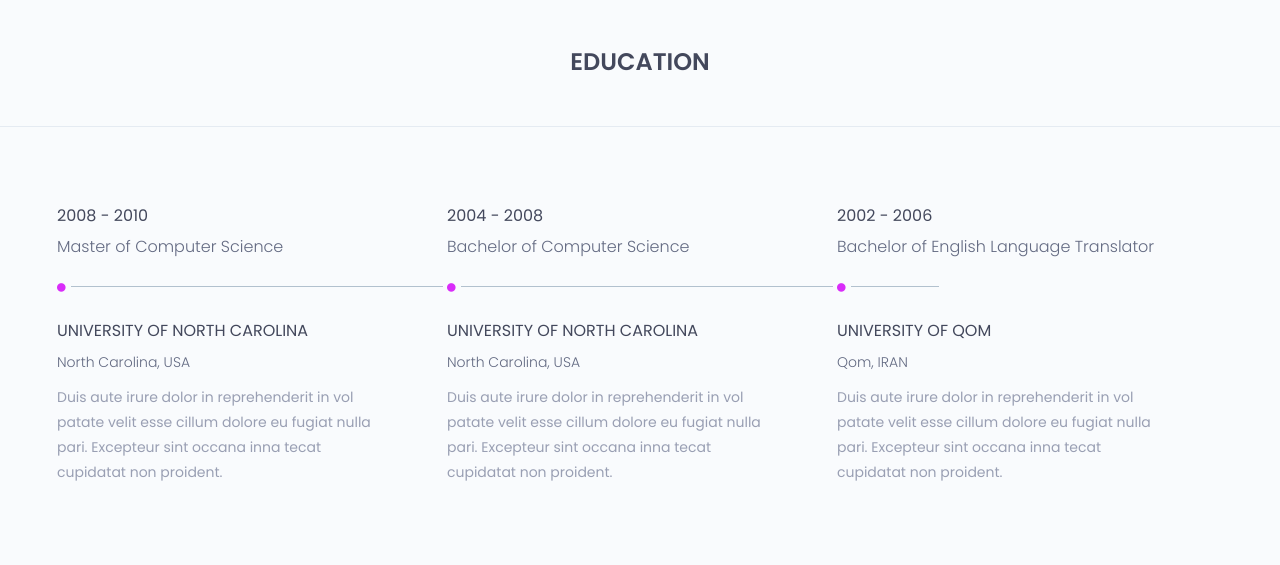
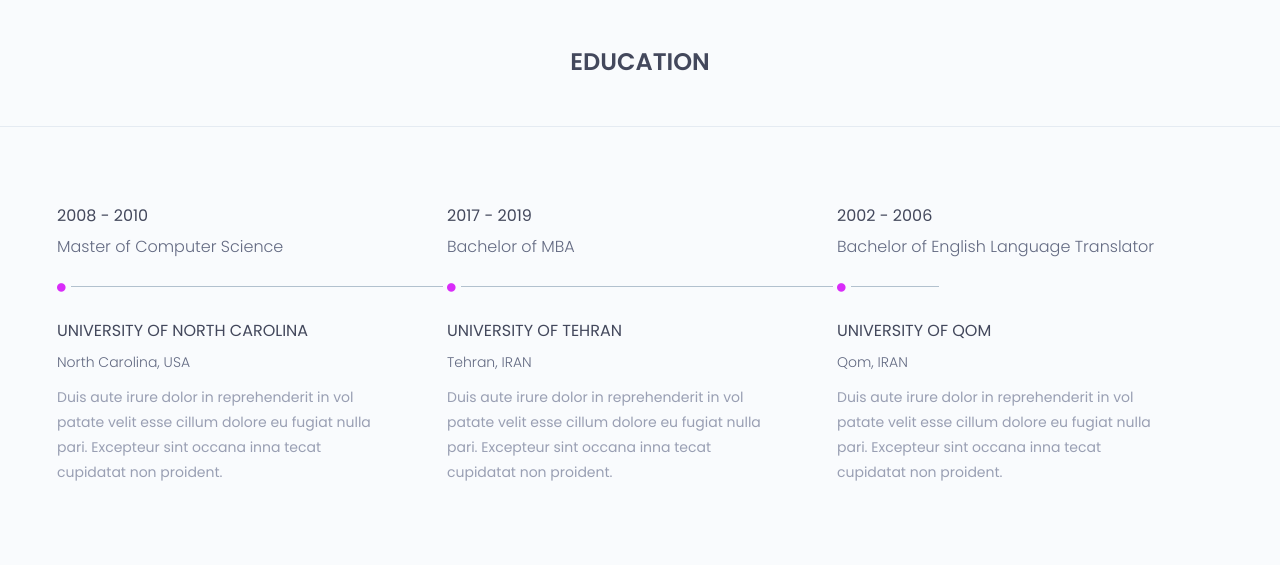
Before and after one commit to smartr20/cv-resume-site, a Django app: page / in a window 1280 px wide. Shown: the part 1730-2295 px from the top of the page. Run offline with Django 3.2, Linux system fonts and the light colour scheme; some libraries are stand-ins or nearby versions.

Commit message:
education

```diff
--- a/templates/website/index.html
+++ b/templates/website/index.html
@@ -237,8 +237,8 @@
 						<div class="col-sm-4">
 							<div class="single-horizontal-timeline">
 								<div class="experience-time">
-									<h2>2004 - 2008</h2>
-									<h3>bachelor <span>of </span> computer science</h3>
+									<h2>2017 - 2019</h2>
+									<h3>bachelor <span>of </span> MBA</h3>
 								</div><!--/.experience-time-->
 								<div class="timeline-horizontal-border">
 									<i class="fa fa-circle" aria-hidden="true"></i>
@@ -247,9 +247,9 @@
 								<div class="timeline">
 									<div class="timeline-content">
 										<h4 class="title">
-											university of north carolina
+											university of Tehran
 										</h4>
-										<h5>north carolina, USA</h5>
+										<h5>Tehran, IRAN</h5>
 										<p class="description">
 											Duis aute irure dolor in reprehenderit in vol patate velit esse cillum dolore eu fugiat nulla pari. Excepteur sint occana inna tecat cupidatat non proident.
 										</p>
```
